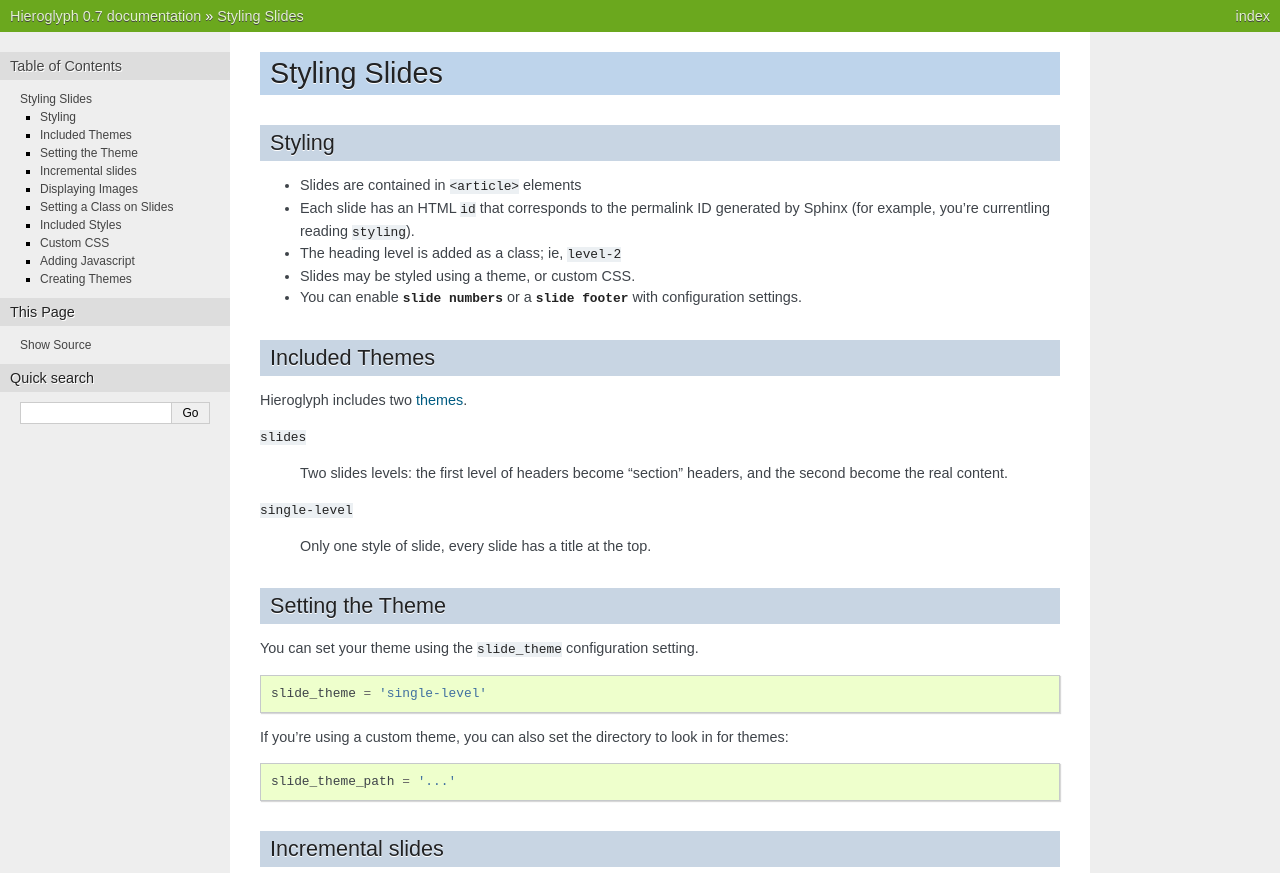
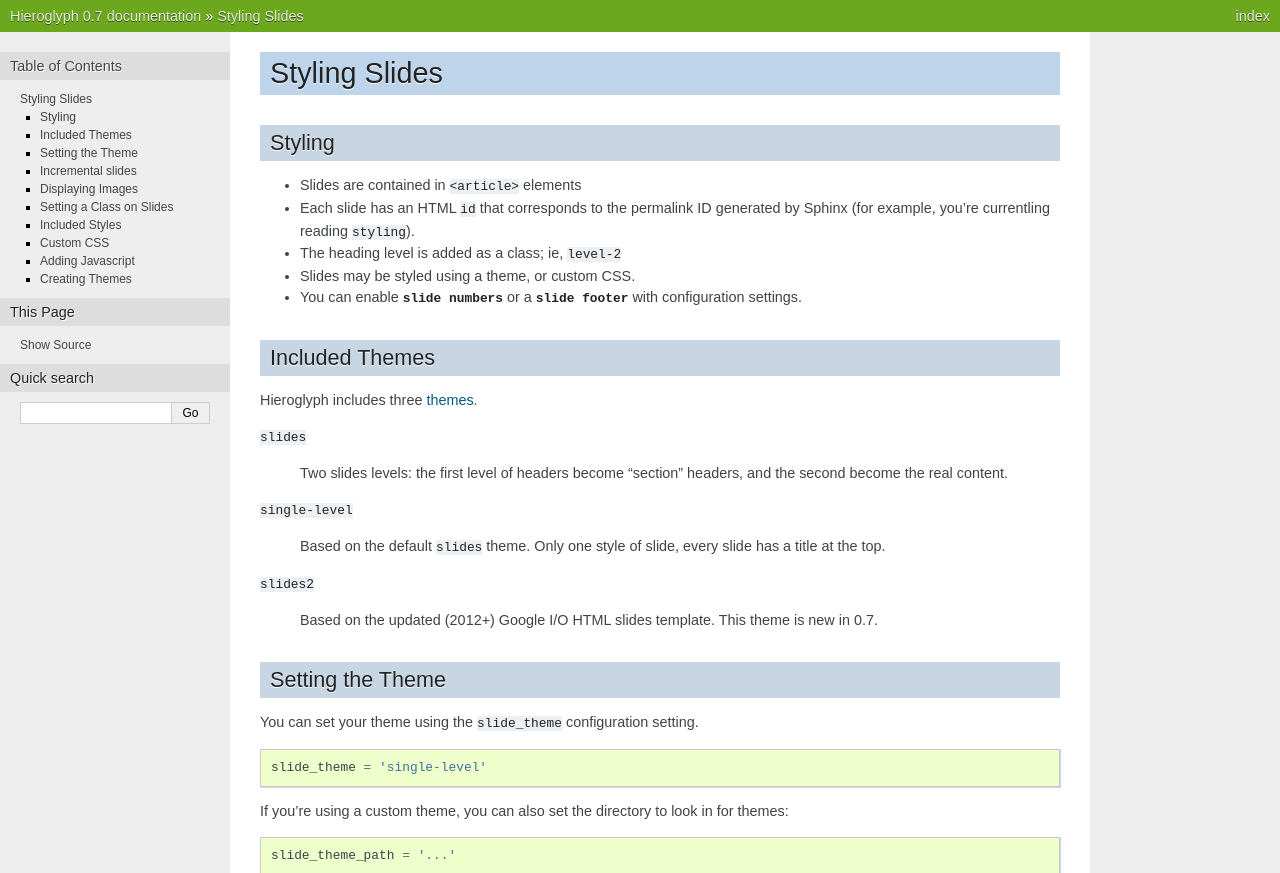
Before and after one commit to nyergler/hieroglyph, a Sphinx documentation site: the page built from docs/styling.rst, in a window 1280 px wide and 900 px high, cut to the strip 0-873 px from the top of the window. Built offline with Sphinx 7.4.7, drawn with Linux system fonts in a browser that asks for light colours.

Commit message:
Add mention of the new theme to docs. (#48)
A more extensive styling documentation refactor is needed, but it's to
the point where we can admit it exists.

```diff
--- a/NEWS.txt
+++ b/NEWS.txt
@@ -11,6 +11,8 @@
 * Bug fix: files in ``html_static_dir`` will now override theme files.
   (Issue #54)
 * Added ``slide_title`` configuration setting. (Issue #56)
+* Added ``slides2`` theme, based on updated Google HTML 5 slide
+  templates. (Issue #48)
 
 0.6.5
 -----
--- a/docs/styling.rst
+++ b/docs/styling.rst
@@ -19,7 +19,7 @@
 Included Themes
 ---------------
 
-Hieroglyph includes two :ref:`themes <custom-themes>`.
+Hieroglyph includes three :ref:`themes <custom-themes>`.
 
 ``slides``
 
@@ -28,7 +28,13 @@
 
 ``single-level``
 
-  Only one style of slide, every slide has a title at the top.
+  Based on the default ``slides`` theme. Only one style of slide,
+  every slide has a title at the top.
+
+``slides2``
+
+  Based on the updated (2012+) Google I/O HTML slides template. This
+  theme is new in 0.7.
 
 
 Setting the Theme
```
Also changed, not shown: README.rst (+6 -4 lines).
